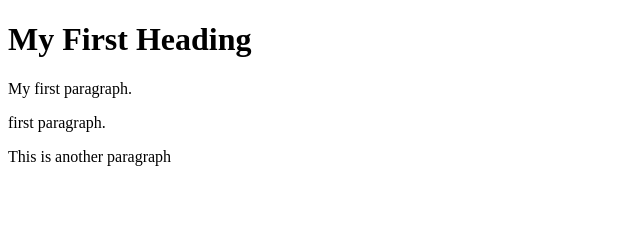
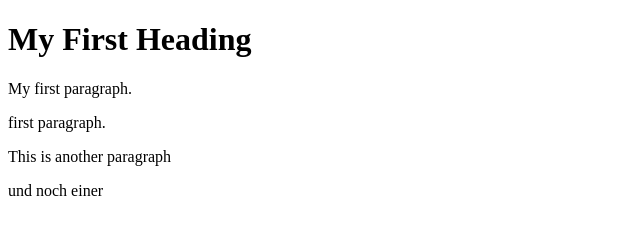
Before and after one commit to erik-berndt/learning-git, a plain HTML site: page index.html in a window 1280 px wide. Shown: the whole page, without its empty margins (0-640 px from the left). Drawn offline with Linux system fonts and the light colour scheme.

Commit message:
useless stuff

```diff
--- a/index.html
+++ b/index.html
@@ -9,6 +9,7 @@
     <p>My first paragraph.</p>
     <p>first paragraph.</p>
     <p>This is another paragraph</p>
+    <p>und noch einer</p>
 
   </body>
 </html>
```
